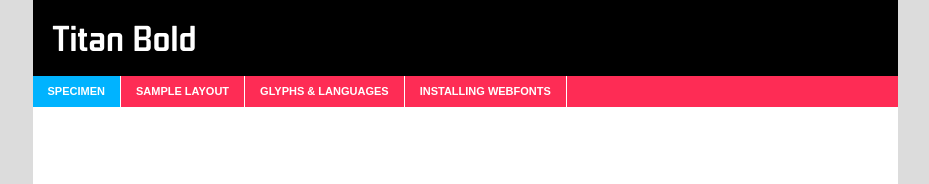
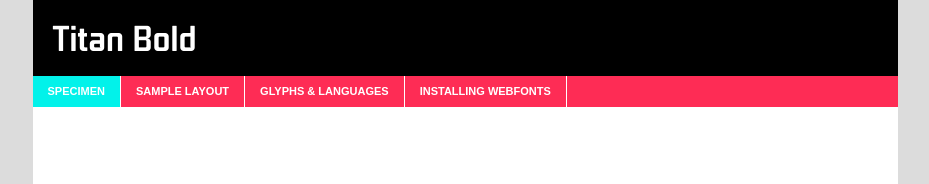
Before and after one commit to firechip/press-kit, a plain HTML site: page titan_bold-demo.html in a window 1280 px wide. In both pictures the pointer is over the link "SPECIMEN". Shown: the top 184 px of the page, without its empty margins (175-1104 px from the left). Drawn offline with nearby package versions, Linux system fonts and the light colour scheme.

Commit message:
Update specimen_stylesheet.css

```diff
--- a/specimen_files/specimen_stylesheet.css
+++ b/specimen_files/specimen_stylesheet.css
@@ -101,7 +101,7 @@ h2{
 }
 
 .tabs li a:hover {
-		background-color: #00b3ff;
+		background-color: #02f2ea;
 
 }
 
```
